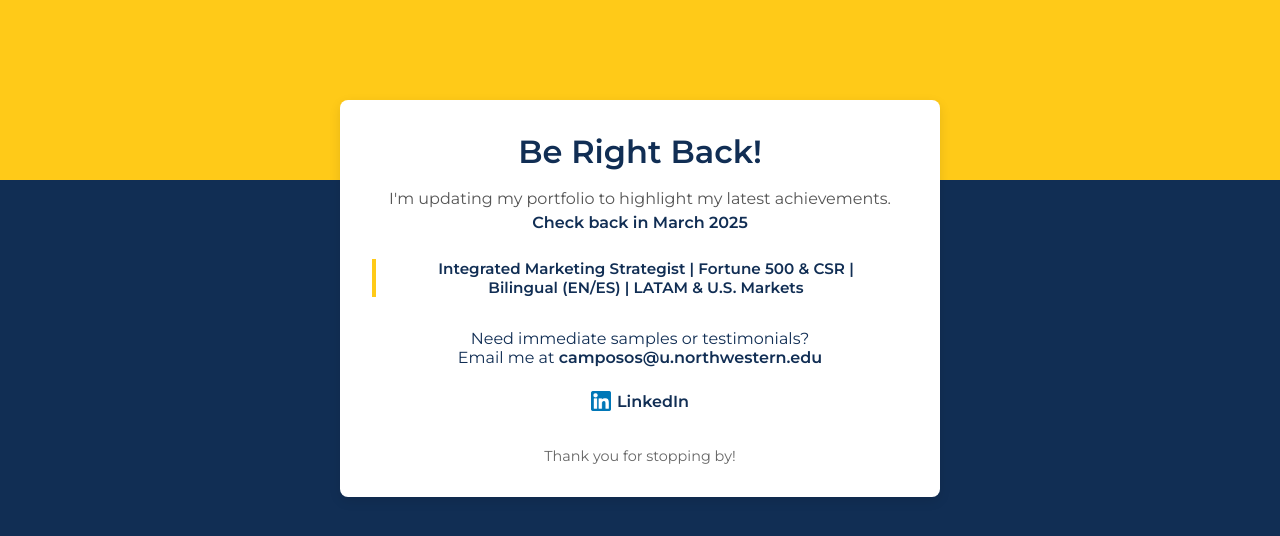
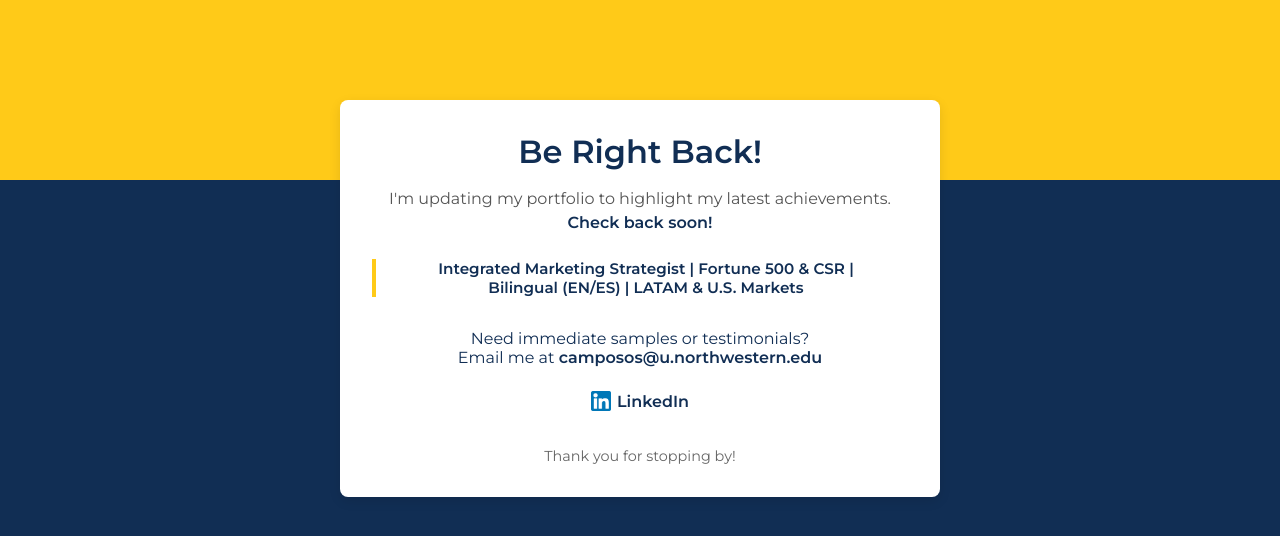
Before and after one commit to parguita/parguita.github.io, a Jekyll site: the page oscar/index.html, which Jekyll copies as it is, in a window 1280 px wide. Shown: the top 536 px of the page. Built offline with Jekyll 4.4.1, drawn with Linux system fonts in a browser that asks for light colours.

Commit message:
Change copy for Check back soon

```diff
--- a/oscar/index.html
+++ b/oscar/index.html
@@ -210,7 +210,7 @@
     <h1>Be Right Back!</h1>
     <p>
       I'm updating my portfolio to highlight my latest achievements. <br/>
-      <span class="highlight">Check back in March 2025</span>
+      <span class="highlight">Check back soon!</span>
     </p>
 
     <div class="expertise">
```
